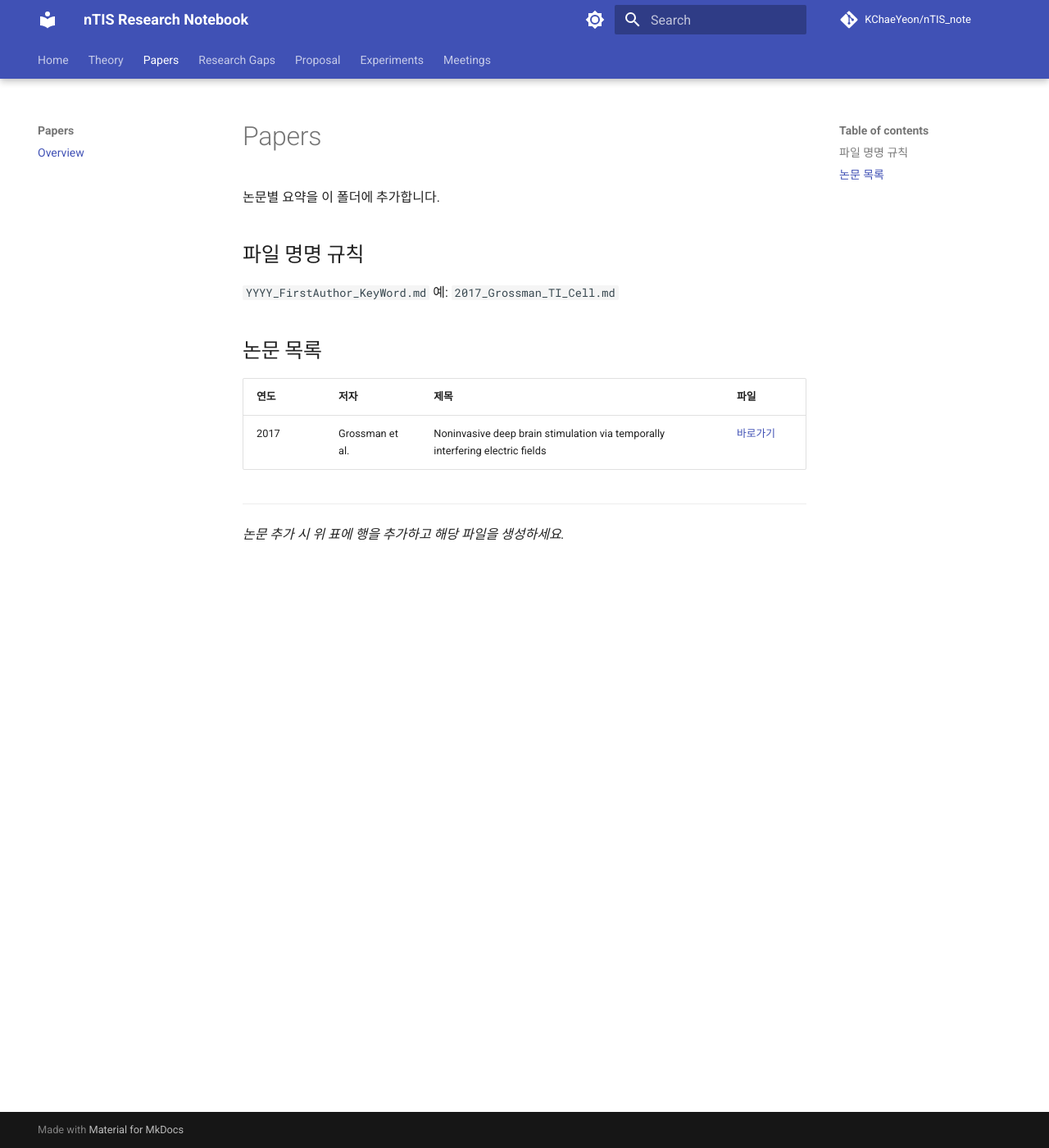
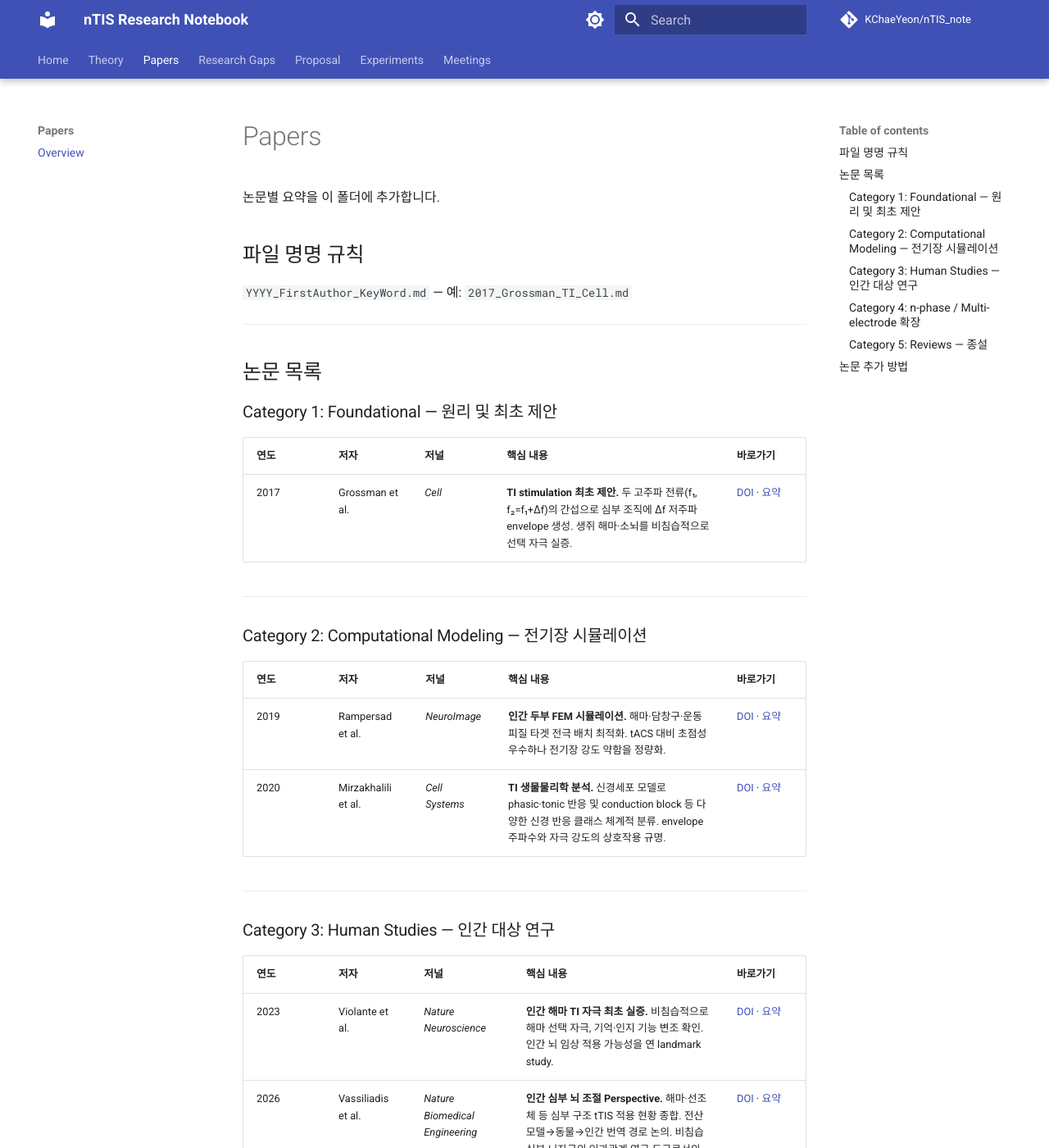
Before and after one commit to KChaeYeon/nTIS_note, an MkDocs documentation site: the page built from docs/02_papers/index.md, in a window 1280 px wide and 1400 px high. Shown: the whole window at 82% size. Built offline with MkDocs 1.6.1 and Material for MkDocs 9.7.7, drawn with Linux system fonts in a browser that asks for light colours; comment, search, counter and statistics services are not loaded; some of the changed text lies outside the part shown.

Commit message:
note: add TI stimulation paper summaries with DOI links (7 papers, 5 categories)

```diff
--- a/docs/02_papers/index.md
+++ b/docs/02_papers/index.md
@@ -4,14 +4,61 @@
 
 ## 파일 명명 규칙
 
-`YYYY_FirstAuthor_KeyWord.md` 예: `2017_Grossman_TI_Cell.md`
+`YYYY_FirstAuthor_KeyWord.md` — 예: `2017_Grossman_TI_Cell.md`
+
+---
 
 ## 논문 목록
 
-| 연도 | 저자 | 제목 | 파일 |
-|------|------|------|------|
-| 2017 | Grossman et al. | Noninvasive deep brain stimulation via temporally interfering electric fields | [바로가기](2017_Grossman_TI_Cell.md) |
+### Category 1: Foundational — 원리 및 최초 제안
+
+| 연도 | 저자 | 저널 | 핵심 내용 | 바로가기 |
+|------|------|------|----------|----------|
+| 2017 | Grossman et al. | *Cell* | **TI stimulation 최초 제안.** 두 고주파 전류(f₁, f₂=f₁+Δf)의 간섭으로 심부 조직에 Δf 저주파 envelope 생성. 생쥐 해마·소뇌를 비침습적으로 선택 자극 실증. | [DOI](https://doi.org/10.1016/j.cell.2017.05.024) · [요약](2017_Grossman_TI_Cell.md) |
 
 ---
 
-*논문 추가 시 위 표에 행을 추가하고 해당 파일을 생성하세요.*
+### Category 2: Computational Modeling — 전기장 시뮬레이션
+
+| 연도 | 저자 | 저널 | 핵심 내용 | 바로가기 |
+|------|------|------|----------|----------|
+| 2019 | Rampersad et al. | *NeuroImage* | **인간 두부 FEM 시뮬레이션.** 해마·담창구·운동피질 타겟 전극 배치 최적화. tACS 대비 초점성 우수하나 전기장 강도 약함을 정량화. | [DOI](https://doi.org/10.1016/j.neuroimage.2019.116124) · [요약](2019_Rampersad_Computational_NeuroImage.md) |
+| 2020 | Mirzakhalili et al. | *Cell Systems* | **TI 생물물리학 분석.** 신경세포 모델로 phasic·tonic 반응 및 conduction block 등 다양한 신경 반응 클래스 체계적 분류. envelope 주파수와 자극 강도의 상호작용 규명. | [DOI](https://doi.org/10.1016/j.cels.2020.10.004) · [요약](2020_Mirzakhalili_Biophysics_CellSystems.md) |
+
+---
+
+### Category 3: Human Studies — 인간 대상 연구
+
+| 연도 | 저자 | 저널 | 핵심 내용 | 바로가기 |
+|------|------|------|----------|----------|
+| 2023 | Violante et al. | *Nature Neuroscience* | **인간 해마 TI 자극 최초 실증.** 비침습적으로 해마 선택 자극, 기억·인지 기능 변조 확인. 인간 뇌 임상 적용 가능성을 연 landmark study. | [DOI](https://doi.org/10.1038/s41593-023-01456-8) · [요약](2023_Violante_Hippocampus_NatureNeuro.md) |
+| 2026 | Vassiliadis et al. | *Nature Biomedical Engineering* | **인간 심부 뇌 조절 Perspective.** 해마·선조체 등 심부 구조 tTIS 적용 현황 종합. 전산모델→동물→인간 번역 경로 논의. 비침습 심부 뇌자극의 인과관계 연구 도구로서의 가능성 제시. | [DOI](https://doi.org/10.1038/s41551-026-01665-z) · [요약](2026_Vassiliadis_Perspective_NatureBME.md) |
+
+---
+
+### Category 4: n-phase / Multi-electrode 확장
+
+| 연도 | 저자 | 저널 | 핵심 내용 | 바로가기 |
+|------|------|------|----------|----------|
+| 2023 | Xu et al. | *bioRxiv (preprint)* | **Multipair 위상 변조 TI + fMRI.** 3쌍 전극 중 1쌍에 180° 위상 이동 적용 → antiphase field로 초점성 향상. fMRI 동시 사용 가능성 검증. *(정식 게재 전 preprint)* | [DOI](https://doi.org/10.1101/2023.12.21.571679) · [요약](2023_Xu_Multipair_bioRxiv.md) |
+
+---
+
+### Category 5: Reviews — 종설
+
+| 연도 | 저자 | 저널 | 핵심 내용 | 바로가기 |
+|------|------|------|----------|----------|
+| 2023 | Zhu et al. | *Frontiers in Human Neuroscience* | **Mini-review.** TI stimulation의 뇌 기능·행동 변조 최근 발전 정리. 파라미터 최적화, 임상 응용 가능성, 향후 과제 논의. | [DOI](https://doi.org/10.3389/fnhum.2023.1266753) |
+| 2025 | He et al. | *Frontiers in Human Neuroscience* | **Scoping review (33편).** PubMed·WoS·EMbase 검색(~2024.06), 708편 중 33편 선정. 심부 타겟팅 효과 확인, 기전 불명확성 지적. | [DOI](https://doi.org/10.3389/fnhum.2025.1536906) |
+
+---
+
+## 논문 추가 방법
+
+새 논문 추가 시:
+1. 위 해당 카테고리 표에 행 추가 (DOI 링크 포함)
+2. `YYYY_FirstAuthor_Keyword.md` 파일 생성 (상세 요약)
+
+---
+
+*Last updated: 2026-06-04*
```
Also changed, not shown: docs/02_papers/2017_Grossman_TI_Cell.md (added, +39 -0 lines), docs/02_papers/2019_Rampersad_Computational_NeuroImage.md (added, +39 -0 lines), docs/02_papers/2020_Mirzakhalili_Biophysics_CellSystems.md (added, +39 -0 lines), docs/02_papers/2023_Violante_Hippocampus_NatureNeuro.md (added, +40 -0 lines), docs/02_papers/2023_Xu_Multipair_bioRxiv.md (added, +39 -0 lines), docs/02_papers/2026_Vassiliadis_Perspective_NatureBME.md (added, +36 -0 lines).
